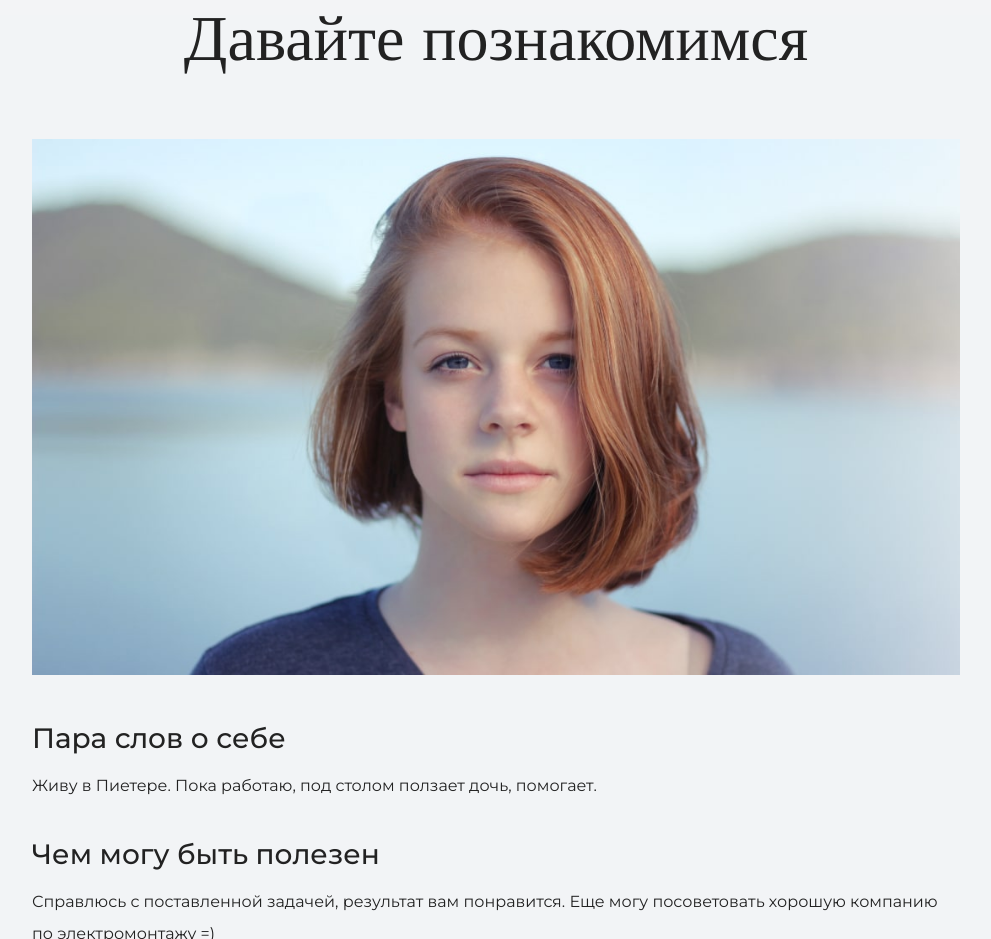
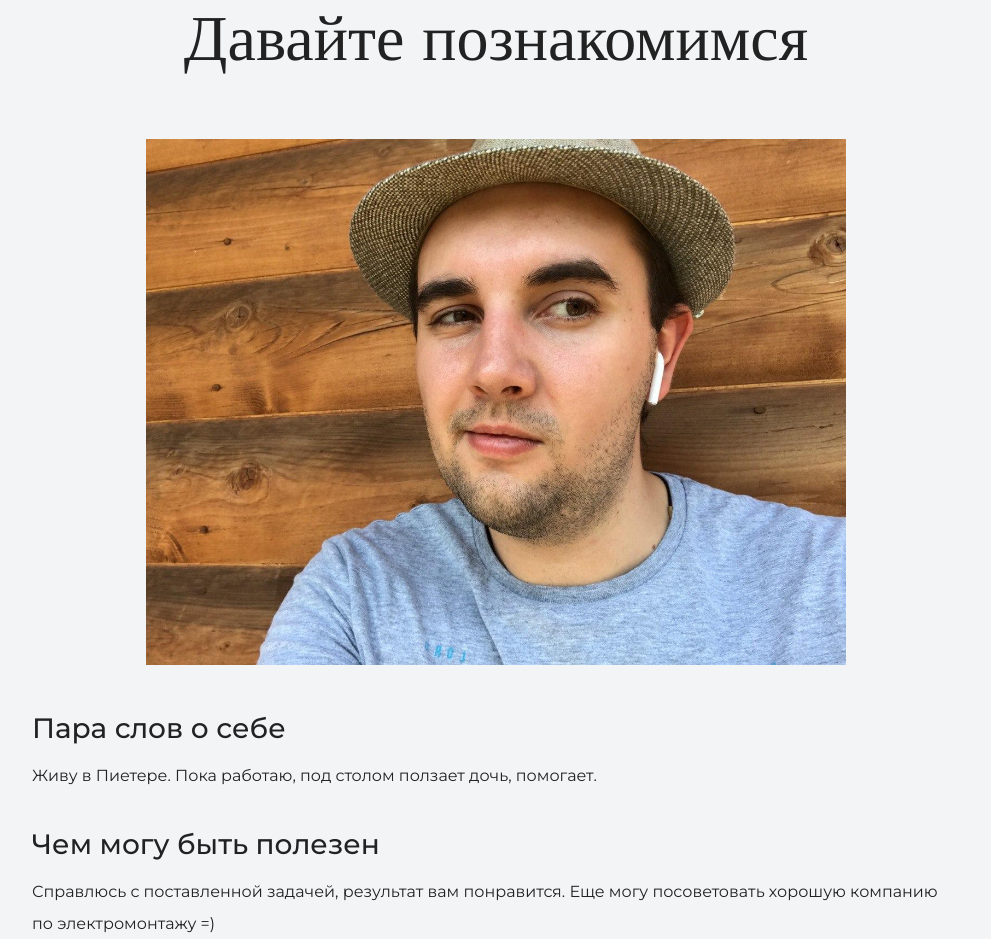
Before and after one commit to pashkacurl/projekt, a plain HTML site: page index.html in a window 1280 px wide. Shown: the part 1065-2004 px from the top of the page, without its empty margins (144-1135 px from the left). Drawn offline with nearby package versions, Linux system fonts and the light colour scheme.

Commit message:
правки

```diff
--- a/index.html
+++ b/index.html
@@ -26,7 +26,7 @@
       <div class="container">
         <h2 class="subheading">Давайте познакомимся</h2>
         <figure class="user-image">
-          <img src="files/user.jpg" width="928" height="536" alt="фотография Леща">
+          <img src="files/photo_2020-03-25_12-37-29.jpg" width="700" alt="фотография Леща">
         </figure>
         <h3>Пара слов о себе</h3>
         <p>Живу в Пиетере. Пока работаю, под столом ползает дочь, помогает. </p>
```
